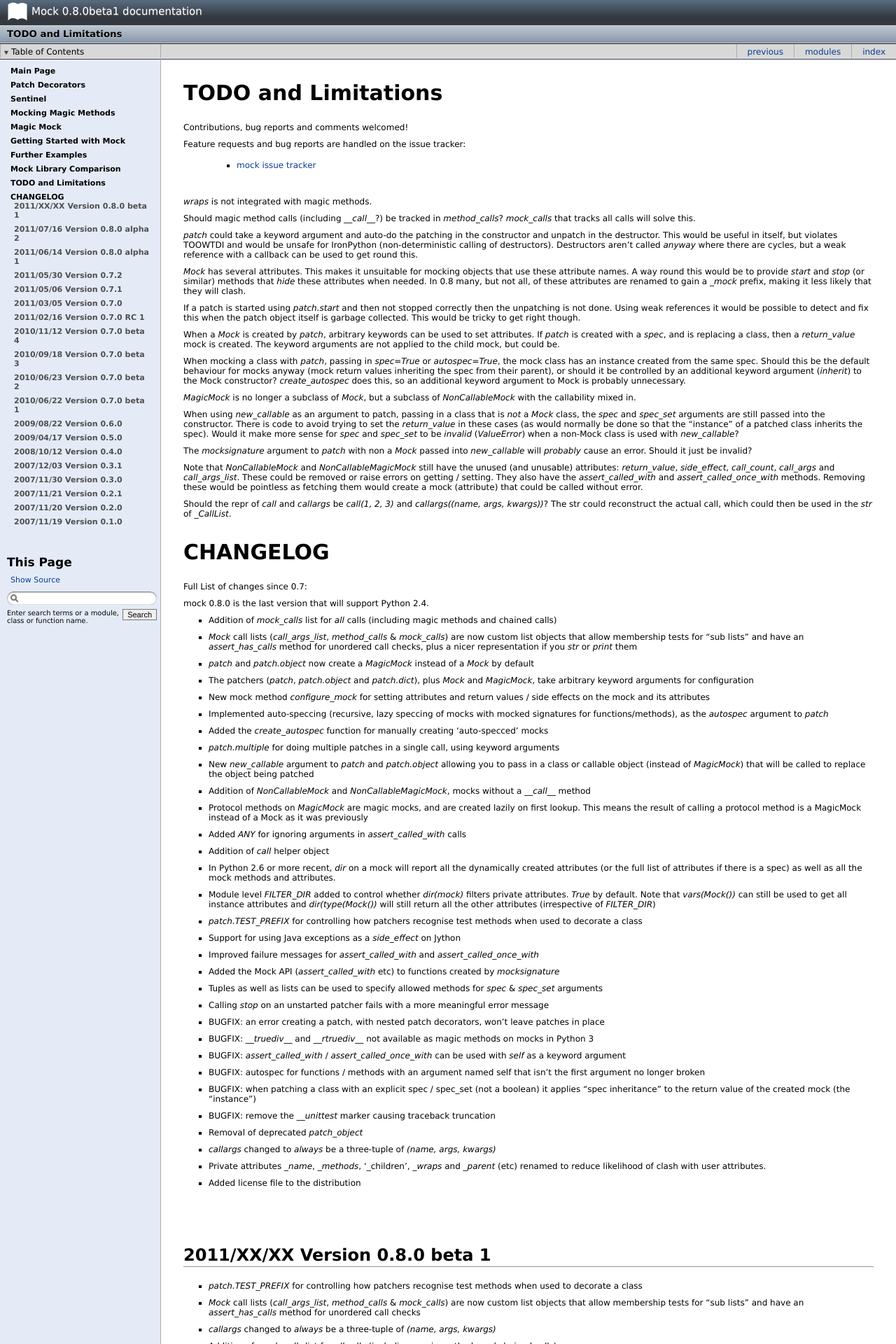
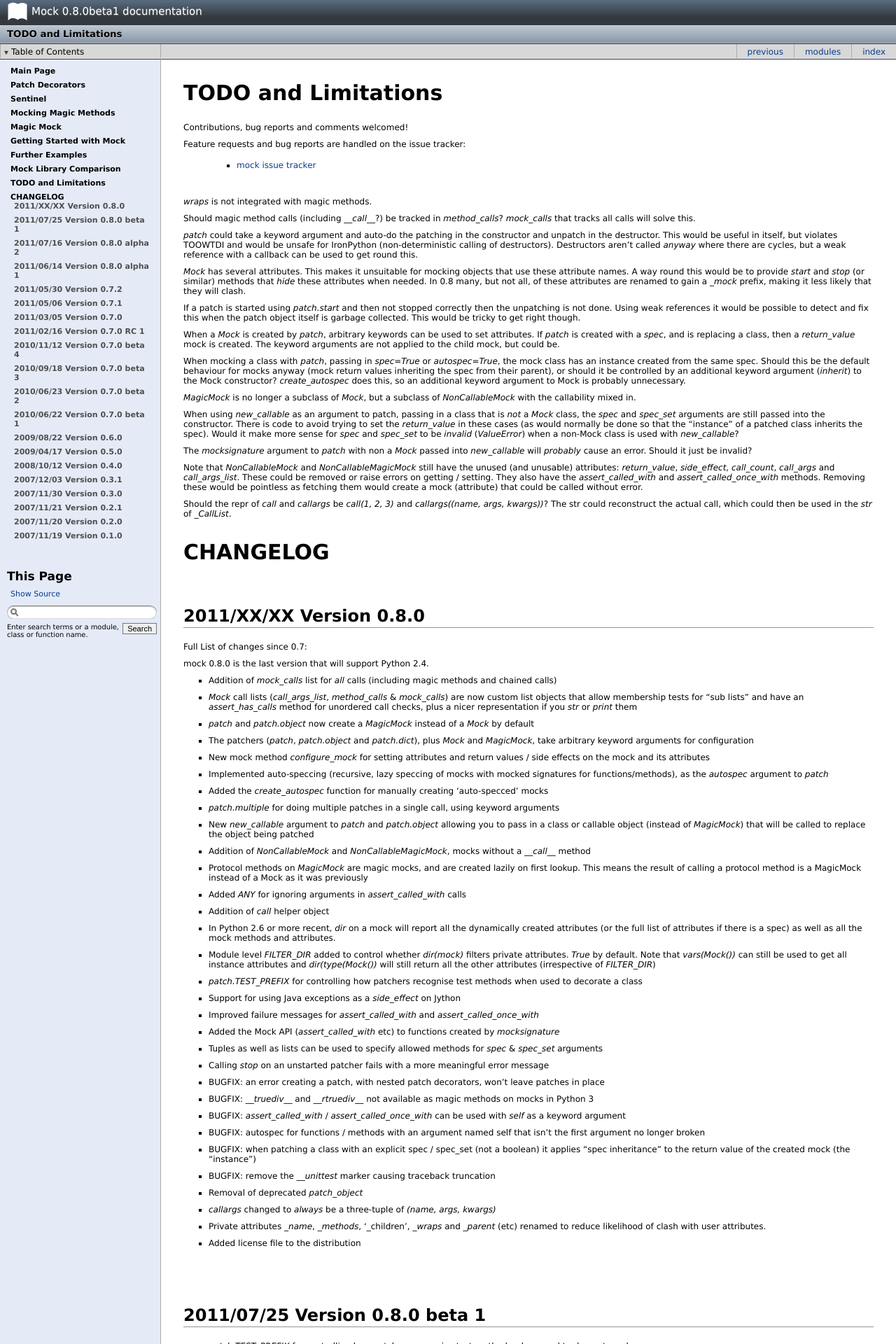
Before and after one commit to testing-cabal/mock, a Sphinx documentation site: the page built from docs/changelog.txt, in a window 1280 px wide. Shown: the top 1920 px of the page at 70% size. Built offline with Sphinx 7.4.7, drawn with Linux system fonts in a browser that asks for light colours; pages that are not in the unit, such as notebooks, are missing from menus; some of the changed text lies outside the part shown.

Commit message:
Minor update to changelog

```diff
--- a/docs/changelog.txt
+++ b/docs/changelog.txt
@@ -74,6 +74,10 @@
 CHANGELOG
 =========
 
+
+2011/XX/XX Version 0.8.0
+------------------------
+
 Full List of changes since 0.7:
 
 mock 0.8.0 is the last version that will support Python 2.4.
@@ -143,7 +147,7 @@
 * Added license file to the distribution
 
 
-2011/XX/XX Version 0.8.0 beta 1
+2011/07/25 Version 0.8.0 beta 1
 -------------------------------
 
 * `patch.TEST_PREFIX` for controlling how patchers recognise test methods when
```
